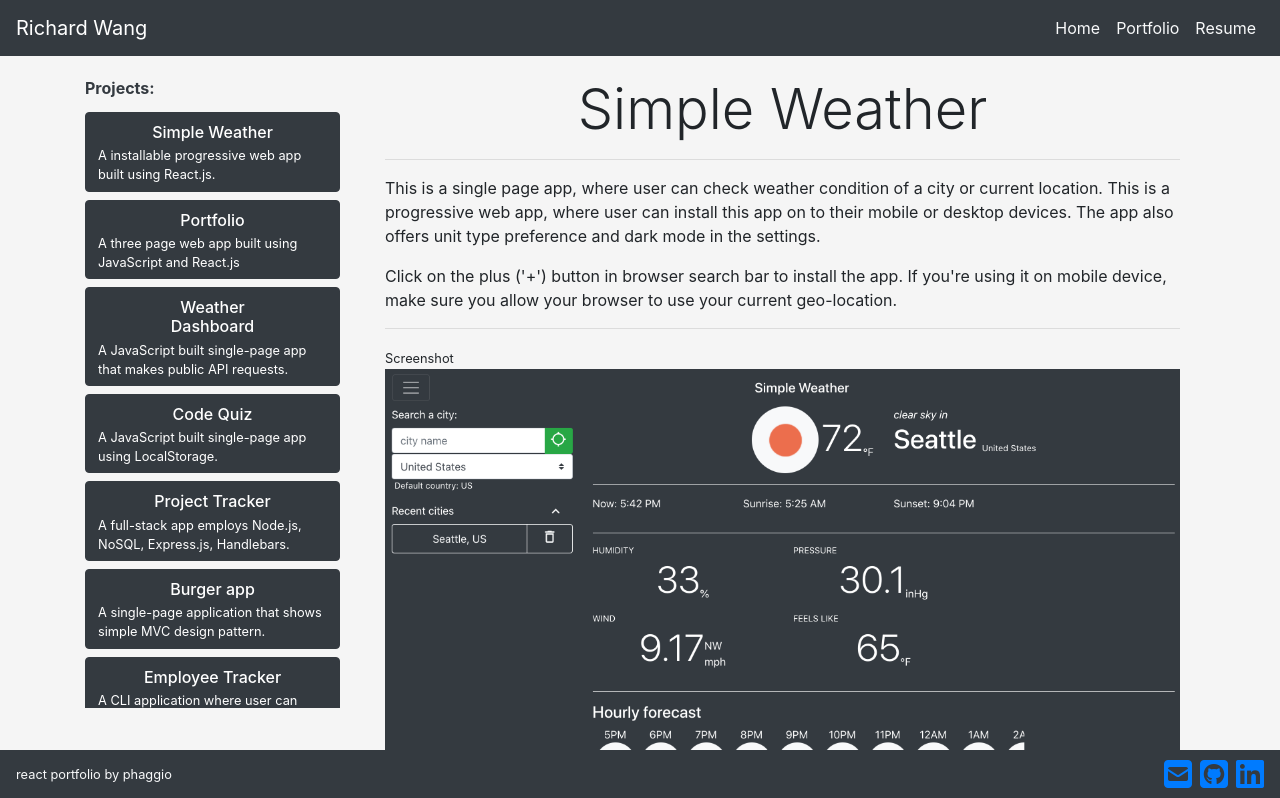
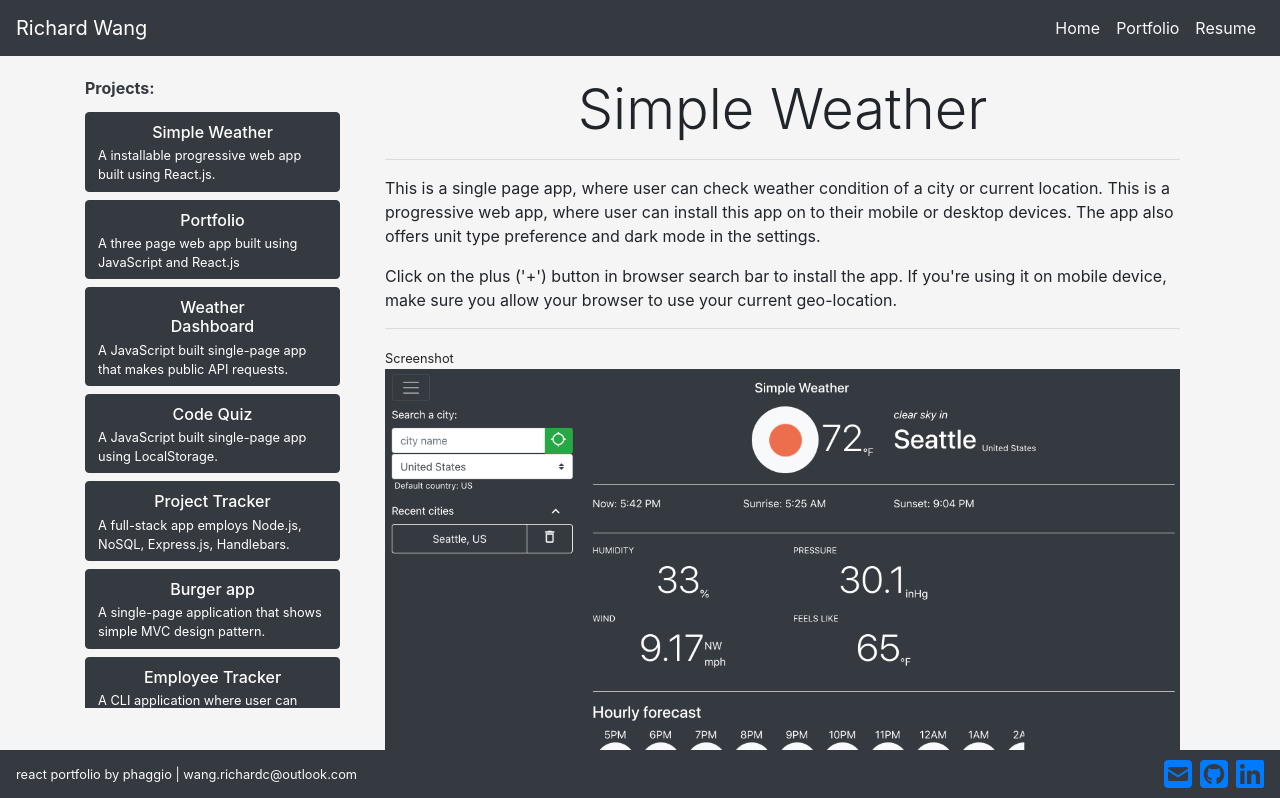
Before and after one commit to phaggio/react-portfolio, a React (Create React App) app: page /#/portfolio in a window 1280 px wide. Shown: the top 798 px of the page. Built offline with nearby package versions, Linux system fonts and the light colour scheme.

Commit message:
add email to footer

```diff
--- a/src/components/Footer/index.js
+++ b/src/components/Footer/index.js
@@ -9,7 +9,7 @@ const Footer = () => {
 
   return (
     <nav className="navbar fixed-bottom navbar-dark bg-dark justify-content-between">
-      <small className="text-light">react portfolio by phaggio</small>
+      <small className="text-light">react portfolio by phaggio | wang.richardc@outlook.com</small>
 
       <div className="d-flex">
 
```
